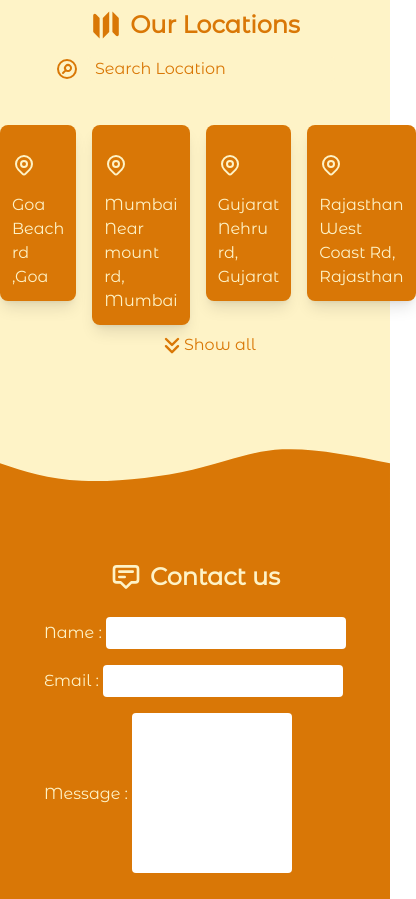
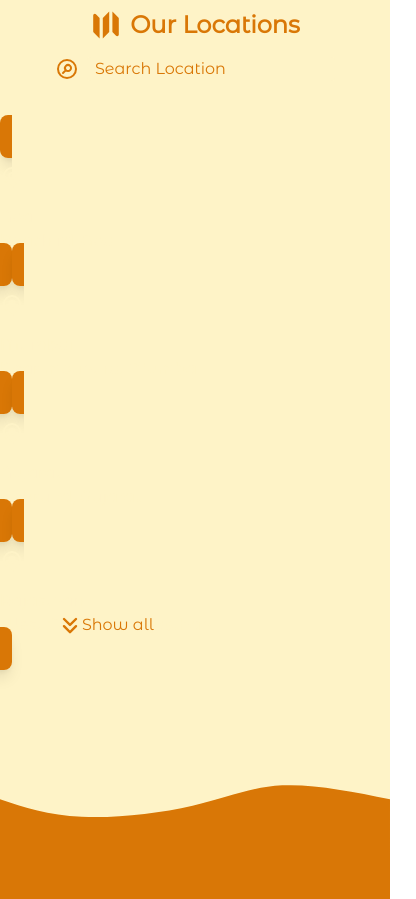
Before and after one commit to mdabdulrahman/coffeeShop, a SvelteKit app: page / in a window 390 px wide. Shown: the part 1880-2779 px from the top of the page, 416 px wide, since content can reach past the window. Built offline with nearby package versions, Linux system fonts and the light colour scheme; a web font is replaced by a local one.

Commit message:
change in location

```diff
--- a/src/routes/locations.svelte
+++ b/src/routes/locations.svelte
@@ -76,7 +76,7 @@ let secondary="bg-amber-600"
 
     {#each find() as location,i}
     {#if i==0}
-    <div class="h-5/6 w-full  md:grid lg:grid-cols-4 md:grid-cols-3 flex justify-center gap-4  ">
+    <div class="h-5/6 w-full  md:grid lg:grid-cols-4 md:grid-cols-3 mx-auto gap-4  ">
     {#each find() as location,i}
 
 
```
